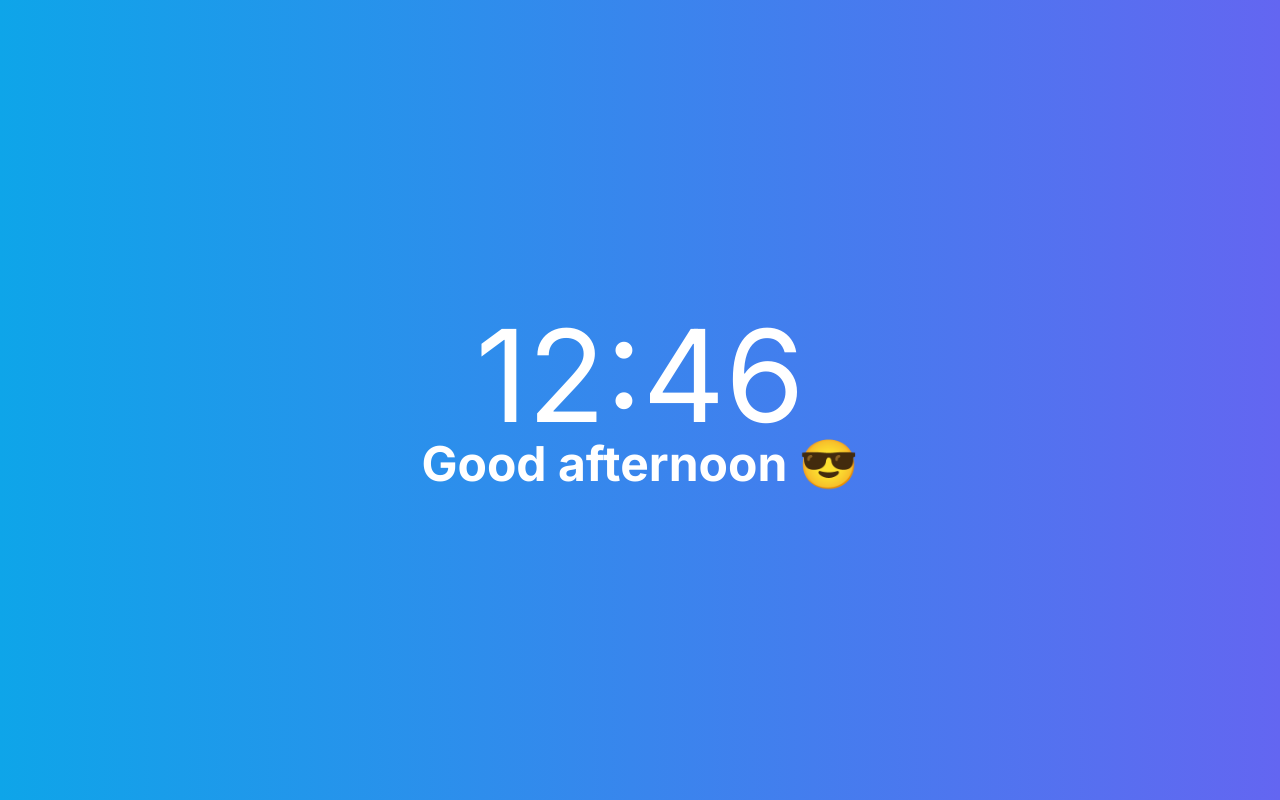
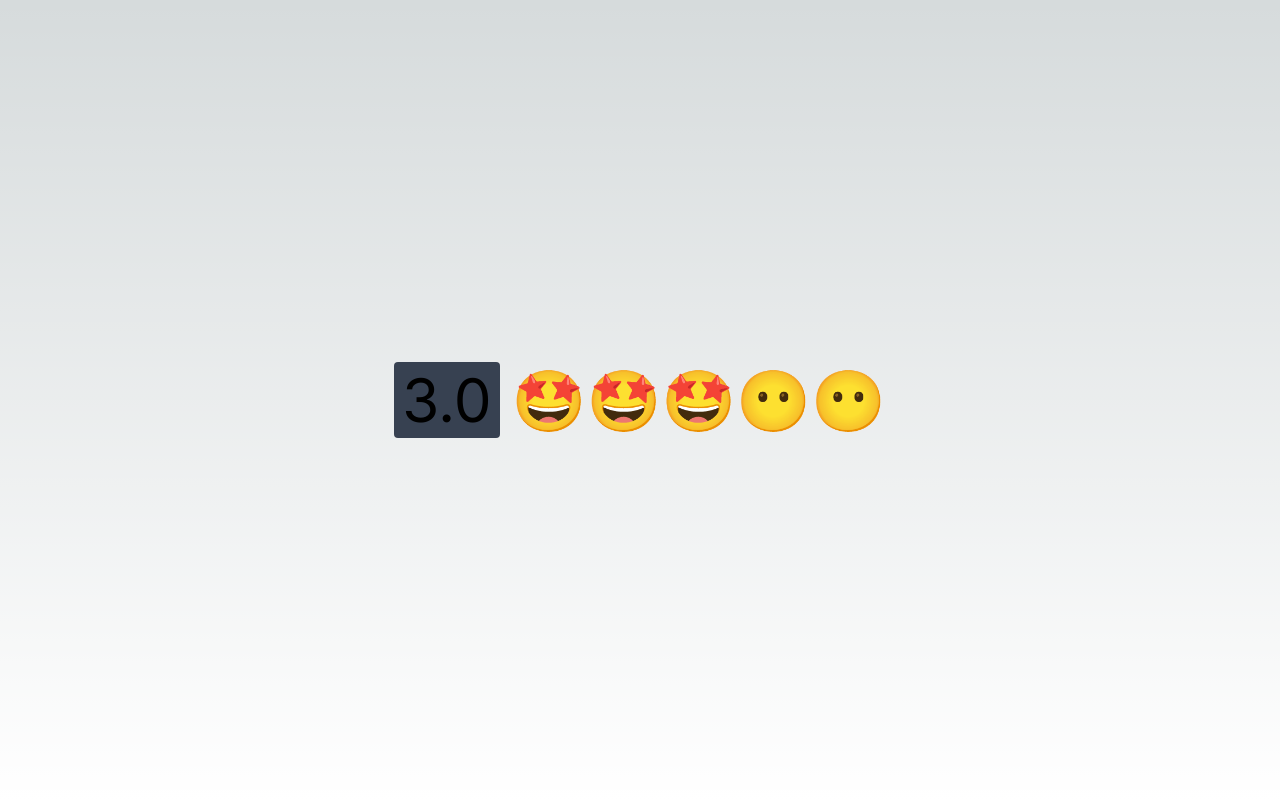
Before and after one commit to dev-jhon-yo/learning-react, a Next.js app in the folder start-project/: page / in a window 1280 px wide. Built offline with nearby package versions, Linux system fonts and the light colour scheme.

Commit message:
feat: exercise emoji rating 1

```diff
--- a/start-project/src/app/page.tsx
+++ b/start-project/src/app/page.tsx
@@ -1,19 +1,9 @@
+import { EmojiRating } from "@/components/EmojiRating";
+
 function Page() {
-  const fullTime = new Intl.DateTimeFormat("en", {
-    timeStyle: "short",
-    hour12: false,
-  }).format();
-
-  const hour = new Date().getHours();
-
   return (
-    <div className="w-screen h-screen flex flex-col justify-center items-center text-white bg-gradient-to-r from-sky-500 to-indigo-500">
-      <div className="text-9xl">{fullTime}</div>
-      <div className="text-5xl font-bold">
-        {hour >= 0 && hour < 12 && "Good morning 😄"}
-        {hour >= 12 && hour < 18 && "Good afternoon 😎"}
-        {hour >= 18 && hour <= 23 && "Good evening 😴"}
-      </div>
+    <div className="w-screen h-screen flex justify-center items-center">
+      <EmojiRating rate={3} />
     </div>
   );
 }
--- /dev/null
+++ b/start-project/src/components/EmojiRating.tsx
@@ -0,0 +1,18 @@
+type Props = {
+  rate: number;
+};
+
+export const EmojiRating = ({ rate }: Props) => {
+  if (rate > 5) rate = 5;
+  if (rate < 0) rate = 0;
+
+  const rateInt = Math.floor(rate);
+  const rateEmoji = "🤩".repeat(rateInt) + "😶".repeat(5 - rateInt);
+
+  return (
+    <div className="flex items-center text-6xl">
+      <div className="bg-gray-700 p-2 rounded">{rate.toFixed(1)}</div>
+      <div className="ml-3">{rateEmoji}</div>
+    </div>
+  );
+};
```
